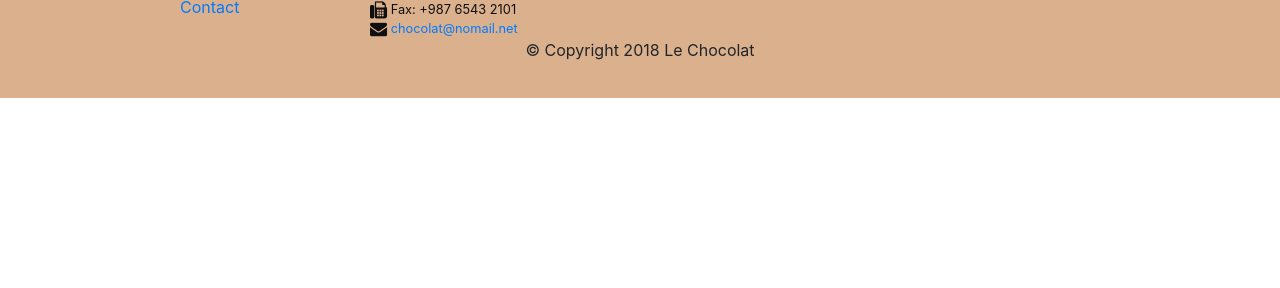
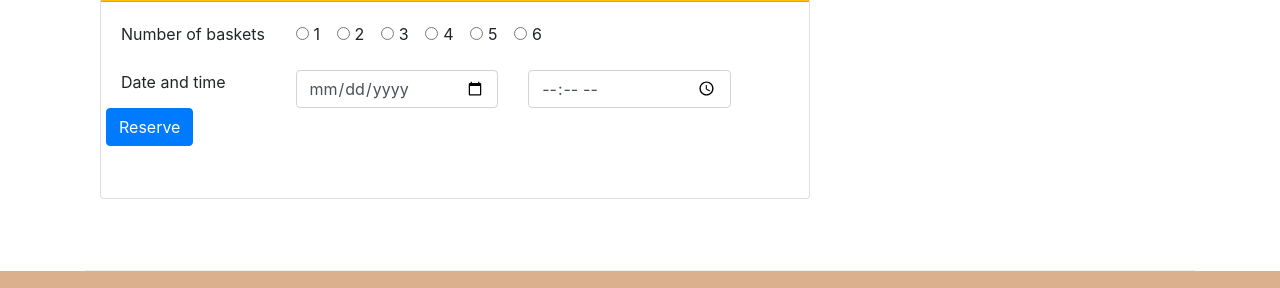
Before and after one commit to pantfil/leChocolat, a website: page index.html in a window 1280 px wide. Shown: the part 1642-1930 px from the top of the page. Before the commit the page ends 1740 px from the top, so only its background shows below. Drawn offline with nearby package versions, Linux system fonts and the light colour scheme.

Commit message:
Assignment 9 Task 1

```diff
--- a/index.html
+++ b/index.html
@@ -69,9 +69,10 @@
                     </div>
 
             </div>
+
         </div>
 
-        <div class="row flex-row-reverse row-content align-items-center">
+        <div class="row flex-row-reverse row-content align-items-center ">
             <div class="col-sm-4 col-md-3">
                 <h3>WEEK’S OFFER</h3>
             </div>
@@ -91,7 +92,7 @@
             </div>
         </div>
 
-        <div class="row flex-row-reverse row-content align-items-center">
+        <div class="row flex-row-reverse row-content align-items-center justify-content-center">
             <div class="col-sm-4 col-md-3">
                 <h3>Meet our  Specialists</h3>
             </div>
@@ -107,7 +108,68 @@
                     </div>
             </div>
         </div>
+        <div class="row row-content align-items-center">
+            <div class="col-12 col-sm-8">
+                <div class="card">
+                    <h3 class="card-header bg-warning text-white">Reserve your baskets</h3>
+                    <div class="card-body">
+                        <form>
+                            <div class="row form-group">
+                                <label class="col-12 col-sm-3">Number of baskets</label>
+                                <div class="col col-sm">
+                                    <div class="form-check form-check-inline">
+                                        <input class="form-check-input" type="radio" name="inlineRadioOptions" value="option1" id="inlineRadio1">
+                                        <label class="form-check-label" for="inlineRadio1">1</label>
+                                    </div>
+                                    <div class="form-check form-check-inline">
+                                        <input class="form-check-input" type="radio" name="inlineRadioOptions" value="option2" id="inlineRadio2">
+                                        <label class="form-check-label" for="inlineRadio2">2</label>
+                                    </div>
+                                    <div class="form-check form-check-inline">
+                                        <input class="form-check-input" type="radio" name="inlineRadioOptions" value="option3" id="inlineRadio3">
+                                        <label class="form-check-label" for="inlineRadio3">3</label>
+                                    </div>
+                                    <div class="form-check form-check-inline">
+                                        <input class="form-check-input" type="radio" name="inlineRadioOptions" value="option4" id="inlineRadio4">
+                                        <label class="form-check-label" for="inlineRadio4">4</label>
+                                    </div>
+                                    <div class="form-check form-check-inline">
+                                        <input class="form-check-input" type="radio" name="inlineRadioOptions" value="option5" id="inlineRadio5">
+                                        <label class="form-check-label" for="inlineRadio5">5</label>
+                                    </div>
+                                    <div class="form-check form-check-inline">
+                                        <input class="form-check-input" type="radio" name="inlineRadioOptions" value="option6" id="inlineRadio6">
+                                        <label class="form-check-label" for="inlineRadio6">6</label>
+                                    </div>
+                                </div>
+                            </div>
+                            <div class="row form-group">
+                                <label class="col-12 col-sm-3">Date and time</label>
+                                <div class="input-group col-12 col-sm-4">
+                                    <!-- <div class="input-group-prepend">
+                                        <span class="input-group-text fa fa-calendar"></span>
+                                    </div> -->
+                                    <input type="date" class="form-control" name="myDate">
+                                </div>
+                                <div class="input-group col-12 col-sm-4">
+                                    <!-- <div class="input-group-prepend">
+                                        <span class="input-group-text fa fa-clock"></span>
+                                    </div> -->
+                                    <input type="time" class="form-control" name="myTime">
+                                </div>
+                                <button type="submit" class="btn btn-primary">Reserve</button>
+                            </div>
+                            <div class="row form-group">
+
+                            </div>
+                        </form>
+                    </div>
+                </div>
+
+            </div>
+        </div>
     </div>
+
 
     <footer class="footer">
         <div class="container">
```
Also changed, not shown: aboutus.html (+1 -1 lines).
